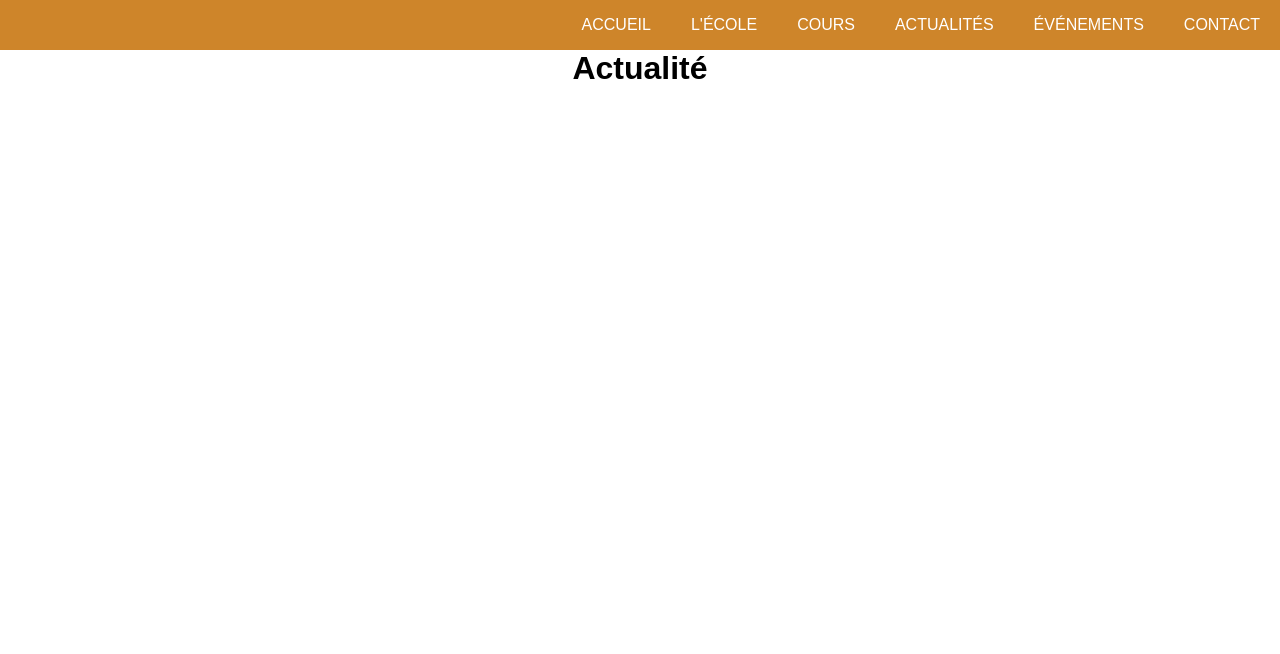
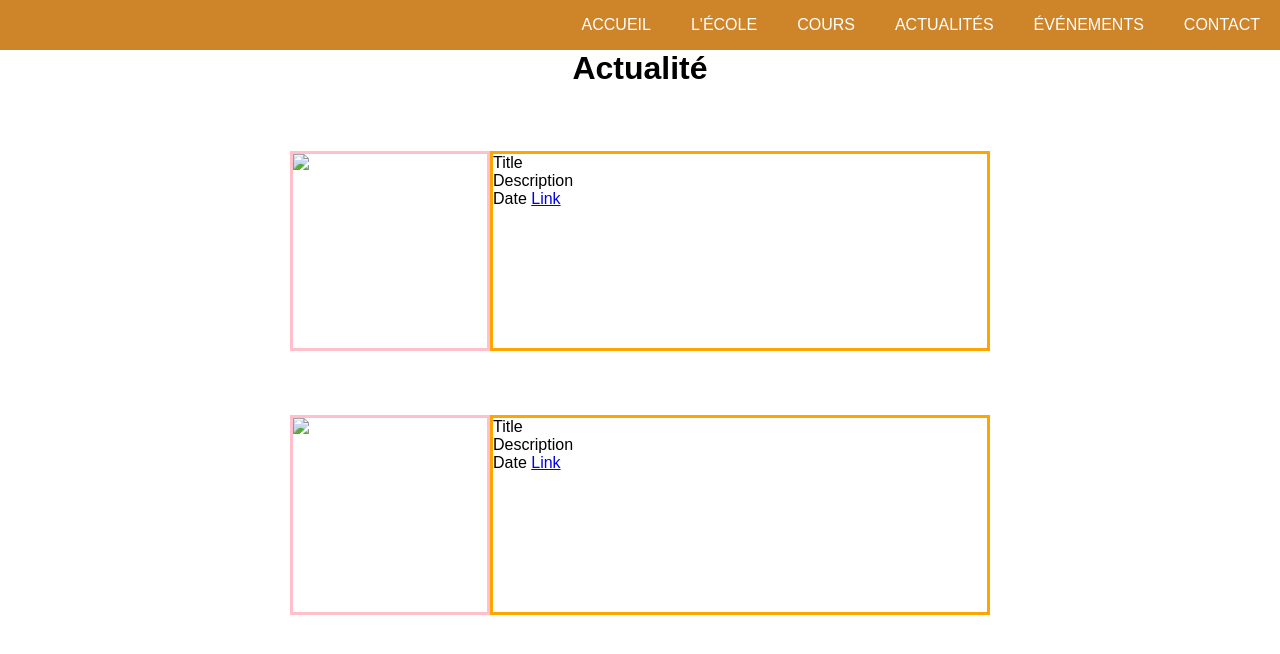
Before and after one commit to MattJCand/PhpMangaProject, a PHP site: page /new.php in a window 1280 px wide. Shown: the top 654 px of the page. Run offline with PHP 8.4, Linux system fonts and the light colour scheme; some libraries are stand-ins or nearby versions.

Commit message:
add Blocks Actu

```diff
--- a/asset/css/actu.css
+++ b/asset/css/actu.css
@@ -1,4 +1,31 @@
 // DESKTOP
+
+.sectionActu{
+  height: 200px;
+  width: 400px;
+  columns: row;
+  border:3px solid green;
+  margin-top: 20%;
+}
+
+.containerActu{
+  display: flex;
+  flex-direction: row;
+  justify-content: center;
+  margin-top: 5%;
+}
+
+.imageActu{
+ height: 200px;
+ width: 200px;
+ border:3px solid pink;
+}
+
+.actuDescription{
+ height: 200px;
+ width: 500px;
+  border:3px solid orange;
+}
 
 // TABLETTE
 
--- a/new.php
+++ b/new.php
@@ -3,4 +3,29 @@
 
 <h1>Actualité</h1>
 
+<section class="sectionActu">
+  <div class="containerActu">
+    <div class="imageActu">
+      <img src="#">
+    </div>
+    <div class="actuDescription">
+      <p>Title</p>
+      <p>Description</p>
+      <span>Date</span>
+      <a href="#">Link</a>
+    </div>
+  </div>
+  <div class="containerActu">
+    <div class="imageActu">
+      <img src="#">
+    </div>
+    <div class="actuDescription">
+      <p>Title</p>
+      <p>Description</p>
+      <span>Date</span>
+      <a href="#">Link</a>
+    </div>
+  </div>
+</section>
+
 <?php include "templates/footer.php"; ?>
```
